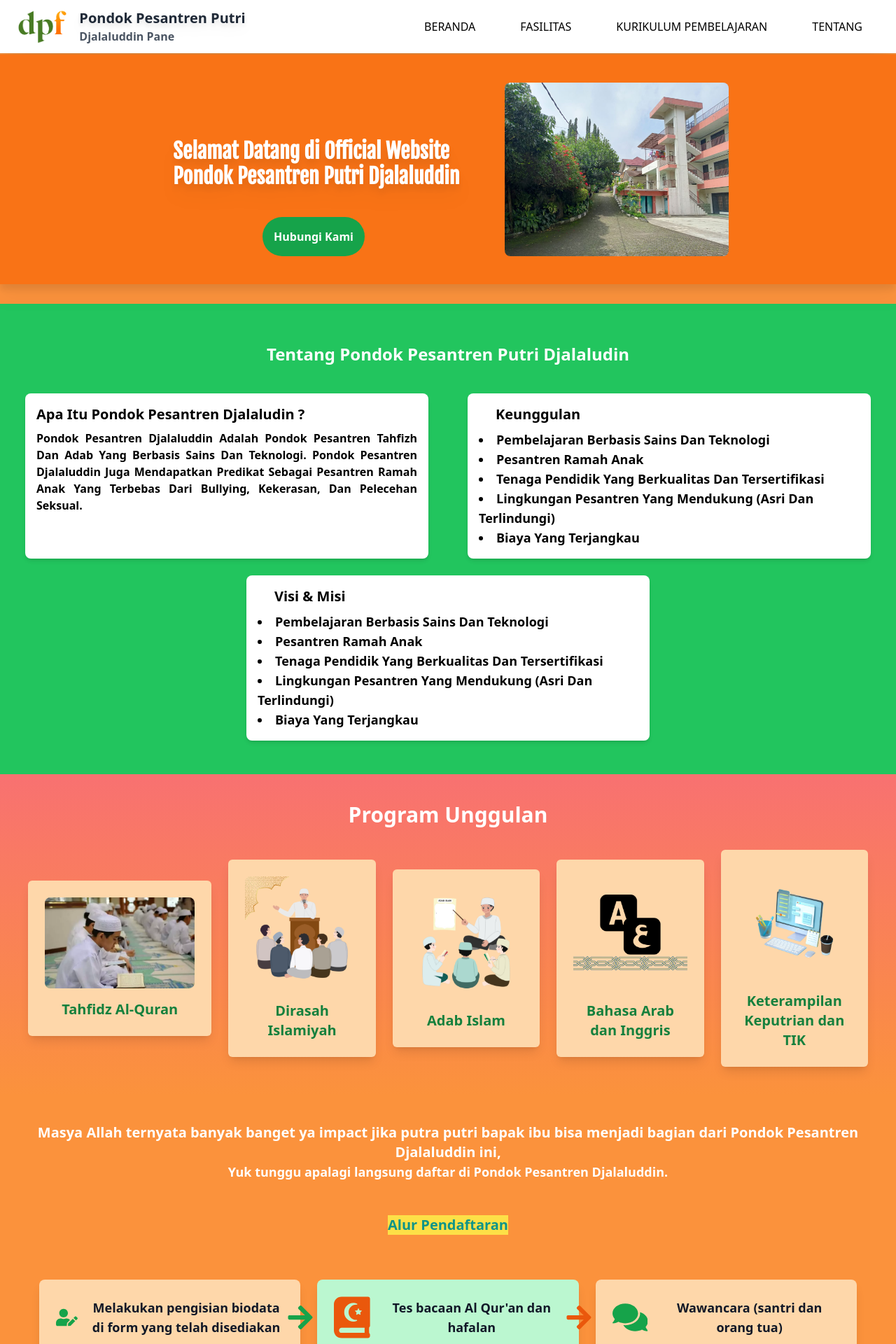
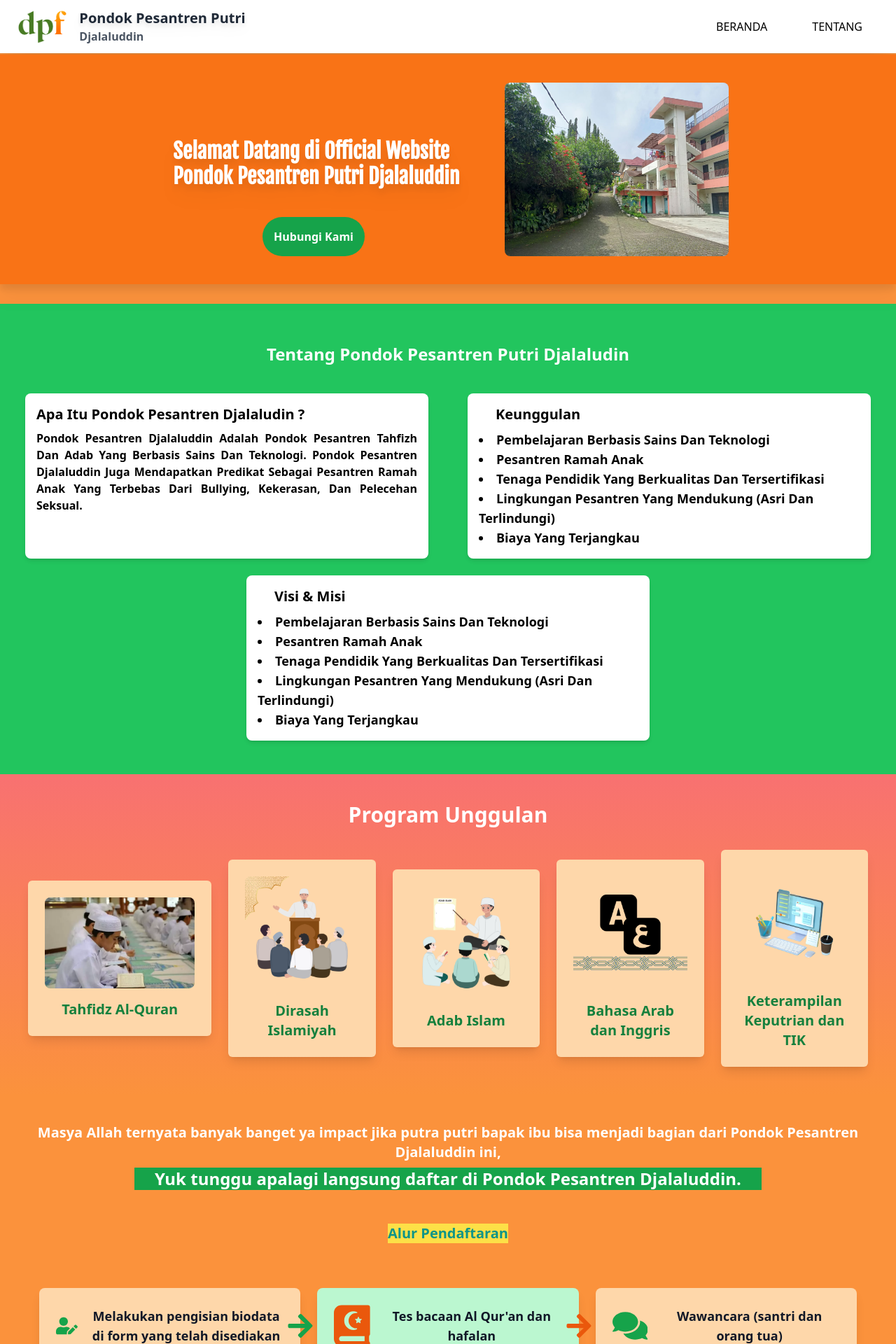
Before and after one commit to RafliEri/Ponpes-DPF, a React (Create React App) app: page / in a window 1280 px wide. Shown: the top 1920 px of the page at 70% size. Built offline with nearby package versions, Linux system fonts and the light colour scheme.

Commit message:
repair header

```diff
--- a/src/components/Header.jsx
+++ b/src/components/Header.jsx
@@ -5,29 +5,49 @@ import logo from "../images/Icon/Logo DPF.png";
 function Header() {
   const [showMenu, setShowMenu] = useState(false);
 
+  const handleNavLinkClick = () => {
+    setShowMenu(false);
+  };
+
   return (
     <header className="bg-white py-3 px-6 drop-shadow-2xl">
       <div className="flex items-center justify-between">
-        <div className="flex items-center">
+        <NavLink className="flex items-center" to="/">
           <img src={logo} alt="Logo" className="h-12" />
           <div className="ml-4">
             <h1 className="text-xl font-bold text-gray-800 drop-shadow-lg">
               Pondok Pesantren Putri
             </h1>
-            <p className="text-gray-600 font-semibold">Djalaluddin Pane</p>
+            <p className="text-gray-600 font-semibold">Djalaluddin</p>
           </div>
-        </div>
+        </NavLink>
         <div className="hidden md:flex space-x-4">
-          <NavLink className="text-black px-6 py-2 rounded-md hover:font-bold hover:underline hover:text-blue-500 transform transition duration-300" to={"/"}>
+          <NavLink
+            className="text-black px-6 py-2 rounded-md hover:font-bold hover:underline hover:text-blue-500 transform transition duration-300"
+            to="/"
+            onClick={handleNavLinkClick}
+          >
             BERANDA
           </NavLink>
-          <NavLink className="text-black px-6 py-2 rounded-md hover:font-bold hover:underline hover:text-blue-500 transform transition duration-300" to={"fasilitas"}>
+          {/* <NavLink
+            className="text-black px-6 py-2 rounded-md hover:font-bold hover:underline hover:text-blue-500 transform transition duration-300"
+            to="fasilitas"
+            onClick={handleNavLinkClick}
+          >
             FASILITAS
           </NavLink>
-          <NavLink className="text-black px-6 py-2 rounded-md hover:font-bold hover:underline hover:text-blue-500 transform transition duration-300" to={"layanan"}>
+          <NavLink
+            className="text-black px-6 py-2 rounded-md hover:font-bold hover:underline hover:text-blue-500 transform transition duration-300"
+            to="layanan"
+            onClick={handleNavLinkClick}
+          >
             KURIKULUM PEMBELAJARAN
-          </NavLink>
-          <NavLink className="text-black px-6 py-2 rounded-md hover:font-bold hover:underline hover:text-blue-500 transform transition duration-300" to={"tentang"}>
+          </NavLink> */}
+          <NavLink
+            className="text-black px-6 py-2 rounded-md hover:font-bold hover:underline hover:text-blue-500 transform transition duration-300"
+            to="tentang"
+            onClick={handleNavLinkClick}
+          >
             TENTANG
           </NavLink>
         </div>
@@ -50,24 +70,40 @@ function Header() {
       </div>
       {showMenu && (
         <nav className="md:hidden mt-4">
-          <ul className="flex flex-col items-center space-y-2">
+          <ul className="flex flex-col items-center space-y-2 mt-10">
             <li>
-              <NavLink className="text-black px-6 py-2 rounded-md hover:font-bold hover:underline hover:text-blue-500 transform transition duration-300 w-full text-center" to={"/"}>
+              <NavLink
+                className="text-black px-6 py-2 rounded-md hover:font-bold hover:underline hover:text-blue-500 transform transition duration-300 w-full text-center"
+                to="/"
+                onClick={handleNavLinkClick}
+              >
                 BERANDA
               </NavLink>
             </li>
-            <li>
-              <NavLink className="text-black px-6 py-2 rounded-md hover:font-bold hover:underline hover:text-blue-500 transform transition duration-300 w-full text-center" to={"fasilitas"}>
+            {/* <li>
+              <NavLink
+                className="text-black px-6 py-2 rounded-md hover:font-bold hover:underline hover:text-blue-500 transform transition duration-300 w-full text-center"
+                to="fasilitas"
+                onClick={handleNavLinkClick}
+              >
                 FASILITAS
               </NavLink>
             </li>
             <li>
-              <NavLink className="text-black px-6 py-2 rounded-md hover:font-bold hover:underline hover:text-blue-500 transform transition duration-300 w-full text-center" to={"kurikulum"}>
+              <NavLink
+                className="text-black px-6 py-2 rounded-md hover:font-bold hover:underline hover:text-blue-500 transform transition duration-300 w-full text-center"
+                to="kurikulum"
+                onClick={handleNavLinkClick}
+              >
                 KURIKULUM PEMBELAJARAN
               </NavLink>
-            </li>
+            </li> */}
             <li>
-              <NavLink className="text-black px-6 py-2 rounded-md hover:font-bold hover:underline hover:text-blue-500 transform transition duration-300 w-full text-center" to={"tentang"}>
+              <NavLink
+                className="text-black px-6 py-2 rounded-md hover:font-bold hover:underline hover:text-blue-500 transform transition duration-300 w-full text-center"
+                to="tentang"
+                onClick={handleNavLinkClick}
+              >
                 TENTANG
               </NavLink>
             </li>
--- a/src/components/Program.jsx
+++ b/src/components/Program.jsx
@@ -85,7 +85,7 @@ const Program = () => {
           onClick={handleOverlayClick}
         >
             <div
-              className="bg-white p-6 md:p-8 rounded-lg shadow-lg relative max-w-lg w-full mx-4 max-h-[80vh] overflow-y-auto"
+              className="bg-white p-6 md:p-8 rounded-lg shadow-lg relative max-w-3xl w-full mx-4 max-h-[80vh] overflow-y-auto"
               onClick={(e) => e.stopPropagation()}
             >
               <button
--- a/src/pages/Main.jsx
+++ b/src/pages/Main.jsx
@@ -131,7 +131,7 @@ function Main() {
               Masya Allah ternyata banyak banget ya impact jika putra putri bapak
               ibu bisa menjadi bagian dari Pondok Pesantren Djalaluddin ini,
             </p>
-            <p className="mb-12">
+            <p className="mb-12 text-2xl mt-2 font-extrabold bg-green-600 mx-auto max-w-4xl">
               Yuk tunggu apalagi langsung daftar di Pondok Pesantren Djalaluddin.
             </p>
             <p className="text-xl text-teal-600 font-bold mb-12 bg-yellow-300 mx-auto max-w-fit ">Alur Pendaftaran</p>
--- a/src/pages/Tentang.jsx
+++ b/src/pages/Tentang.jsx
@@ -12,12 +12,12 @@ function Tentang() {
             <h1 className="text-lg md:text-xl font-bold text-gray-800 drop-shadow-lg">
               Pondok Pesantren Putri
             </h1>
-            <p className="text-gray-600 font-semibold">Djalaluddin Pane</p>
+            <p className="text-gray-600 font-semibold">Djalaluddin</p>
           </div>
         </div>
         <div className="container text-lg text-justify bg-white pt-4 pb-3 px-8 shadow-[3px_5px_3px_2px_#1a202c] md:pt-8 md:pb-20 md:px-20 rounded-lg mt-0">
           <p className="text-teal-600 font-semibold">
-          &nbsp;&nbsp;&nbsp; Pondok Pesantren Putri Djalaludin merupakan pondok pesantren tahfizh Al Qur’an berbasis adab dan teknologi yang bertempat di Jalan Budi Luhur, Kampung Babakan Haji, RT 003/002, Kelurahan Cisarua, Kecamatan Cisarua, Kabupaten Bogor. Pondok Pesantren Putri Djalaludin berdiri di atas villa milik keluarga besar Bapak H. Dajalaluddin Pane. Pondok Pesantren Putri Djalaludin didirikan dengan tujuan “Mendidik Adab Membangun Peradaban”. Konsep Adab sangat ditekankan di pondokbpesantren ini karena mengingat generasi muda zaman sekarang mengalamibkrisis adab (karakter). Maka dari itu dengan berdirinya pondok pesantren putri Djalaludin ini menjadi salah satu pelopor revolusi adab bagi generasi penerus bangsa Indonesia.
+          &nbsp;&nbsp;&nbsp; Pondok Pesantren Putri Djalaludin merupakan pondok pesantren tahfizh Al Qur’an berbasis adab dan teknologi yang bertempat di Jalan Budi Luhur, Kampung Babakan Haji, RT 003/002, Kelurahan Cisarua, Kecamatan Cisarua, Kabupaten Bogor. Pondok Pesantren Putri Djalaludin berdiri di atas villa milik keluarga besar Bapak H. Djalaluddin Pane. Pondok Pesantren Putri Djalaludin didirikan dengan tujuan “Mendidik Adab Membangun Peradaban”. Konsep Adab sangat ditekankan di pondokbpesantren ini karena mengingat generasi muda zaman sekarang mengalamibkrisis adab (karakter). Maka dari itu dengan berdirinya pondok pesantren putri Djalaludin ini menjadi salah satu pelopor revolusi adab bagi generasi penerus bangsa Indonesia.
 Pondok Pesantren Djalaludin memiliki 5 program unggulan, yaitu tahfizh Al Qur’an, Dirasah Islamiyah, Adab Islam, Bahasa Inggris dan Arab, dan TIK. Pondok Pesantren Putri Djalaludin juga mendapat predikat sebagai Pesantren ramah anak yang terbebas dari bullying, kekerasan, dan pelecehan seksual. Hal ini supaya santri merasa aman dan nyaman dalam belajar di pondok pesantren putri Djalaludin.
           </p>
         </div>
```
